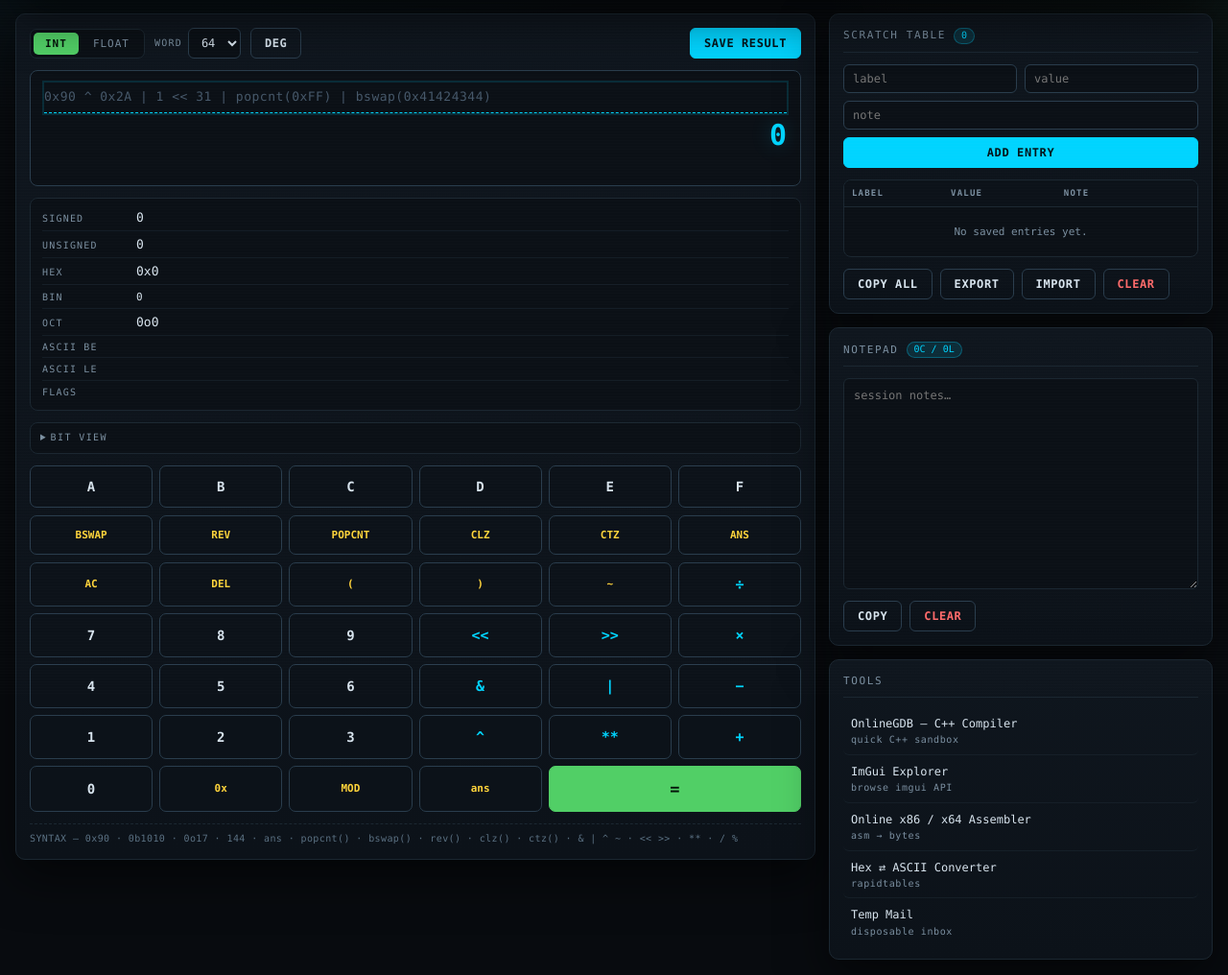
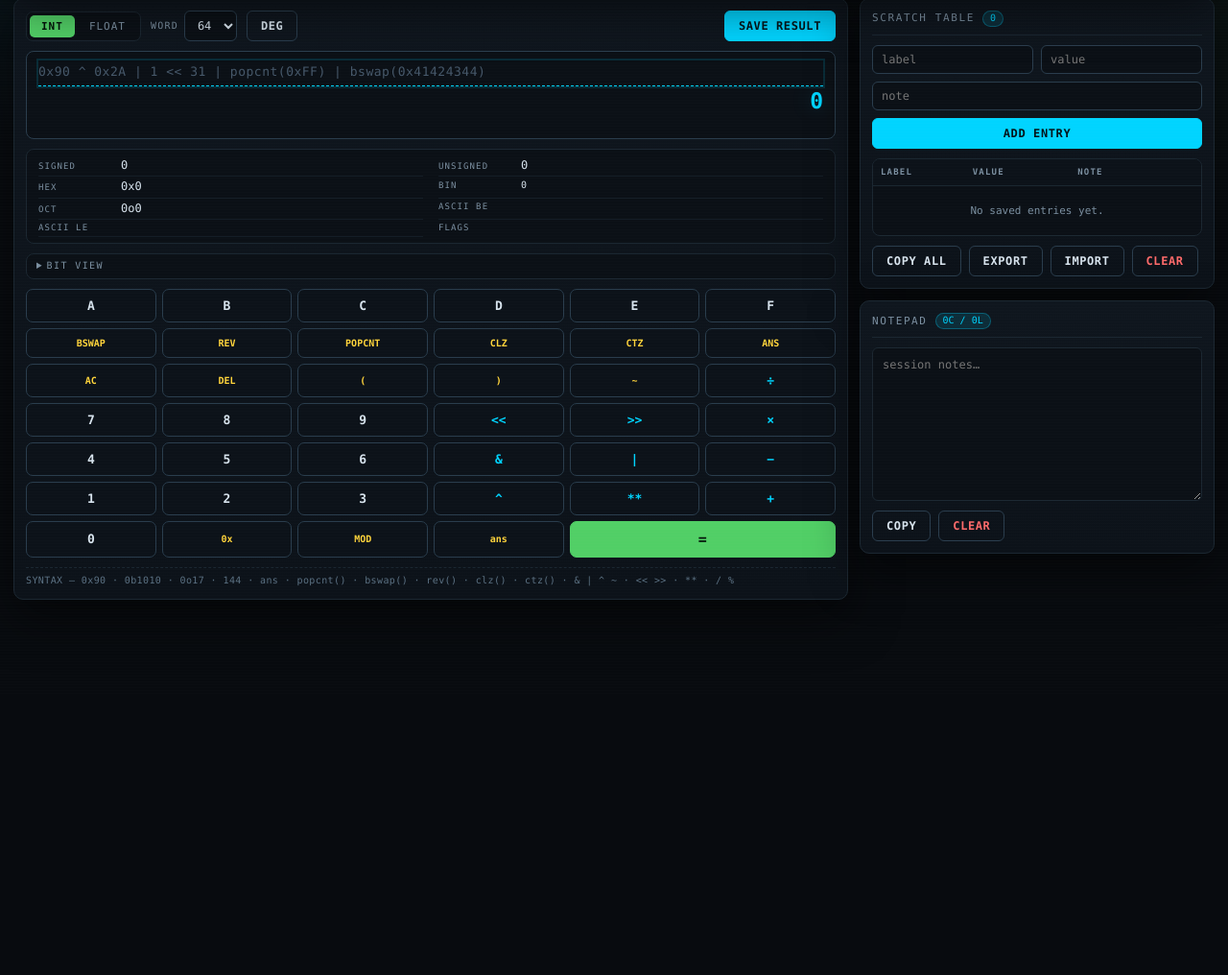
Before and after one commit to themaoci/recalc, a plain HTML site: page index.html in a window 1280 px wide. Shown: the part 76-1092 px from the top of the page at 96% size. After the commit the page ends 800 px from the top, so only its background shows below. Drawn offline with Linux system fonts and the light colour scheme.

Commit message:
Compact layout for 1080p, tools dropdown only

```diff
--- a/index.html
+++ b/index.html
@@ -208,11 +208,12 @@
                         <button class="Btn" id="num-save">SAVE</button>
                         <button class="Btn Ghost" id="num-clear">CLEAR</button>
                     </div>
-                    <div class="KVGrid" id="num-out"></div>
+                    <div class="KVGrid TwoCol" id="num-out"></div>
                 </div>
 
                 <div class="Block">
                     <h3 class="BlockTitle">TEXT ⇄ BYTES</h3>
+                    <div class="PaneGrid">
                     <div class="Pane">
                         <div class="PaneHead"><span>TEXT</span></div>
                         <textarea id="pane-text" class="PaneArea" spellcheck="false" autocomplete="off" rows="2"></textarea>
@@ -241,6 +242,7 @@
                         <div class="PaneHead"><span>URL ENCODED</span></div>
                         <textarea id="pane-url" class="PaneArea" spellcheck="false" autocomplete="off" rows="2"></textarea>
                     </div>
+                    </div>
                     <div class="Row">
                         <button class="Btn" id="conv-save-bytes">SAVE HEX BYTES</button>
                         <button class="Btn Ghost" id="conv-clear">CLEAR ALL</button>
@@ -249,7 +251,7 @@
 
                 <div class="Block">
                     <h3 class="BlockTitle">HASH / CHECKSUM <span class="Muted">— of TEXT pane bytes</span></h3>
-                    <div class="KVGrid">
+                    <div class="KVGrid TwoCol">
                         <div class="KV"><span class="K">CRC32</span><span class="V Val" id="hash-crc32">—</span></div>
                         <div class="KV"><span class="K">SHA-1</span><span class="V Val Wrap" id="hash-sha1">—</span></div>
                         <div class="KV"><span class="K">SHA-256</span><span class="V Val Wrap" id="hash-sha256">—</span></div>
@@ -296,16 +298,6 @@
                 </div>
             </section>
 
-            <section class="Panel">
-                <div class="PanelHead">TOOLS</div>
-                <ul class="ToolList">
-                    <li><a href="https://www.onlinegdb.com/online_c++_compiler" target="_blank" rel="noopener noreferrer">OnlineGDB — C++ Compiler</a><span class="Muted">quick C++ sandbox</span></li>
-                    <li><a href="https://pthom.github.io/imgui_explorer/?lib=imgui" target="_blank" rel="noopener noreferrer">ImGui Explorer</a><span class="Muted">browse imgui API</span></li>
-                    <li><a href="https://defuse.ca/online-x86-assembler.htm" target="_blank" rel="noopener noreferrer">Online x86 / x64 Assembler</a><span class="Muted">asm → bytes</span></li>
-                    <li><a href="https://www.rapidtables.com/convert/number/hex-to-ascii.html" target="_blank" rel="noopener noreferrer">Hex ⇄ ASCII Converter</a><span class="Muted">rapidtables</span></li>
-                    <li><a href="https://temp-mail.org/en/" target="_blank" rel="noopener noreferrer">Temp Mail</a><span class="Muted">disposable inbox</span></li>
-                </ul>
-            </section>
         </aside>
     </main>
 </div>
--- a/styles.css
+++ b/styles.css
@@ -53,10 +53,10 @@ body::before {
 .App {
     max-width: 1480px;
     margin: 0 auto;
-    padding: 16px;
+    padding: 10px 14px;
     display: flex;
     flex-direction: column;
-    gap: 14px;
+    gap: 10px;
 }
 
 .hidden {
@@ -68,13 +68,13 @@ body::before {
     align-items: center;
     gap: 14px;
     flex-wrap: wrap;
-    padding: 10px 14px;
+    padding: 7px 12px;
     background: linear-gradient(180deg, var(--panel), var(--panel-2));
     border: 1px solid var(--border);
     border-radius: var(--radius);
     box-shadow: var(--shadow);
     position: sticky;
-    top: 8px;
+    top: 6px;
     z-index: 60;
     backdrop-filter: blur(8px);
 }
@@ -250,8 +250,8 @@ body::before {
 
 .Layout {
     display: grid;
-    grid-template-columns: minmax(0, 1fr) 400px;
-    gap: 14px;
+    grid-template-columns: minmax(0, 1fr) 370px;
+    gap: 12px;
     align-items: start;
 }
 
@@ -259,7 +259,7 @@ body::before {
 .Side {
     display: flex;
     flex-direction: column;
-    gap: 14px;
+    gap: 12px;
     min-width: 0;
 }
 
@@ -268,10 +268,10 @@ body::before {
     border: 1px solid var(--border);
     border-radius: var(--radius);
     box-shadow: var(--shadow);
-    padding: 14px;
+    padding: 12px;
     display: flex;
     flex-direction: column;
-    gap: 12px;
+    gap: 10px;
     min-width: 0;
 }
 
@@ -376,22 +376,22 @@ body::before {
     background: var(--bg-2);
     border: 1px solid var(--border-bright);
     border-radius: 8px;
-    padding: 12px 14px;
+    padding: 9px 12px;
     display: flex;
     flex-direction: column;
-    gap: 6px;
+    gap: 3px;
     min-width: 0;
 }
 
 .ExprInput {
     width: 100%;
     font-family: var(--mono);
-    font-size: 16px;
+    font-size: 15px;
     color: var(--text);
     background: transparent;
     border: none;
     border-bottom: 1px dashed var(--border-bright);
-    padding: 4px 0 8px;
+    padding: 2px 0 6px;
     outline: none;
     letter-spacing: 0.5px;
 }
@@ -402,22 +402,22 @@ body::before {
 }
 
 .ResultBig {
-    font-size: 30px;
+    font-size: 23px;
     font-weight: 700;
     color: var(--accent);
     text-align: right;
     word-break: break-all;
     text-shadow: 0 0 22px rgba(0, 212, 255, 0.22);
     cursor: pointer;
-    line-height: 1.15;
-    min-height: 36px;
+    line-height: 1.1;
+    min-height: 26px;
 }
 
 .ResultStatus {
     text-align: right;
-    font-size: 11px;
+    font-size: 10px;
     color: var(--muted);
-    min-height: 15px;
+    min-height: 13px;
 }
 
 .ResultStatus.error {
@@ -426,31 +426,39 @@ body::before {
 
 .ResultGrid {
     display: grid;
-    gap: 2px;
+    grid-template-columns: repeat(2, minmax(0, 1fr));
+    column-gap: 16px;
+    row-gap: 0;
     background: var(--bg-2);
     border: 1px solid var(--border);
     border-radius: 8px;
-    padding: 8px 12px;
+    padding: 6px 12px;
     min-width: 0;
 }
 
 .KVGrid {
     display: grid;
-    gap: 2px;
+    gap: 0 10px;
     background: var(--bg-2);
     border: 1px solid var(--border);
     border-radius: 8px;
-    padding: 8px 12px;
+    padding: 6px 12px;
     min-width: 0;
+}
+
+.KVGrid.TwoCol {
+    grid-template-columns: repeat(2, minmax(0, 1fr));
+    column-gap: 16px;
 }
 
 .KV {
     display: grid;
-    grid-template-columns: 88px minmax(0, 1fr);
-    gap: 10px;
+    grid-template-columns: 78px minmax(0, 1fr);
+    gap: 8px;
     align-items: baseline;
-    padding: 3px 0;
+    padding: 2px 0;
     border-bottom: 1px solid rgba(27, 39, 49, 0.6);
+    min-width: 0;
 }
 
 .KV:last-child {
@@ -458,21 +466,21 @@ body::before {
 }
 
 .K {
-    font-size: 10px;
-    letter-spacing: 1.2px;
+    font-size: 9px;
+    letter-spacing: 1.1px;
     color: var(--muted);
     text-transform: uppercase;
 }
 
 .V {
-    font-size: 13px;
+    font-size: 12px;
     word-break: break-all;
     min-width: 0;
 }
 
 .V.Wrap {
-    font-size: 11px;
-    line-height: 1.5;
+    font-size: 10px;
+    line-height: 1.4;
 }
 
 .Val {
@@ -489,7 +497,7 @@ body::before {
     border: 1px solid var(--border);
     border-radius: 8px;
     background: var(--bg-2);
-    padding: 8px 10px;
+    padding: 5px 10px;
 }
 
 .Bits summary {
@@ -537,12 +545,12 @@ body::before {
 .PadWrap {
     display: flex;
     flex-direction: column;
-    gap: 8px;
+    gap: 6px;
 }
 
 .Pad {
     display: grid;
-    gap: 7px;
+    gap: 6px;
 }
 
 .PadSix {
@@ -555,9 +563,9 @@ body::before {
 
 .Key {
     font-family: var(--mono);
-    font-size: 14px;
+    font-size: 13px;
     font-weight: 600;
-    padding: 13px 4px;
+    padding: 9px 4px;
     border-radius: 7px;
     border: 1px solid var(--border-bright);
     background: var(--panel-2);
@@ -580,13 +588,13 @@ body::before {
 }
 
 .KeyFn {
-    font-size: 11px;
+    font-size: 10px;
     color: var(--amber);
 }
 
 .KeyOp {
     color: var(--accent);
-    font-size: 15px;
+    font-size: 13px;
 }
 
 .PadSix .KeyEq {
@@ -597,7 +605,7 @@ body::before {
     background: var(--green);
     border-color: var(--green);
     color: #04140a;
-    font-size: 17px;
+    font-size: 15px;
 }
 
 .KeyEq:hover {
@@ -610,18 +618,24 @@ body::before {
     color: #5b7183;
     letter-spacing: 0.4px;
     border-top: 1px dashed var(--border);
-    padding-top: 8px;
+    padding-top: 6px;
     word-break: break-word;
 }
 
 .Block {
     display: flex;
     flex-direction: column;
-    gap: 10px;
+    gap: 8px;
     border: 1px solid var(--border);
     border-radius: 8px;
-    padding: 12px;
+    padding: 10px;
     background: rgba(8, 11, 15, 0.35);
+}
+
+.PaneGrid {
+    display: grid;
+    grid-template-columns: repeat(2, minmax(0, 1fr));
+    gap: 8px;
 }
 
 .BlockTitle {
@@ -681,7 +695,7 @@ body::before {
     padding: 8px 10px;
     outline: none;
     resize: vertical;
-    min-height: 52px;
+    min-height: 40px;
     transition: var(--transition);
     word-break: break-all;
 }
@@ -692,9 +706,9 @@ body::before {
 }
 
 .Notepad {
-    min-height: 220px;
+    min-height: 160px;
     resize: vertical;
-    line-height: 1.55;
+    line-height: 1.5;
 }
 
 .FormGrid {
@@ -711,7 +725,7 @@ body::before {
     border: 1px solid var(--border);
     border-radius: 8px;
     overflow: auto;
-    max-height: 340px;
+    max-height: 250px;
     background: var(--bg-2);
 }
 
@@ -808,42 +822,6 @@ body::before {
     text-align: center;
     color: var(--muted);
     font-size: 11px;
-}
-
-.ToolList {
-    list-style: none;
-    display: flex;
-    flex-direction: column;
-    gap: 2px;
-}
-
-.ToolList li {
-    display: flex;
-    flex-direction: column;
-    gap: 1px;
-    padding: 7px 8px;
-    border-radius: 6px;
-    border-bottom: 1px solid rgba(27, 39, 49, 0.6);
-    transition: var(--transition);
-}
-
-.ToolList li:last-child {
-    border-bottom: none;
-}
-
-.ToolList li:hover {
-    background: rgba(0, 212, 255, 0.05);
-}
-
-.ToolList a {
-    color: var(--text);
-    text-decoration: none;
-    font-size: 12px;
-}
-
-.ToolList a:hover {
-    color: var(--accent);
-    text-decoration: underline dotted;
 }
 
 .Toast {
@@ -1022,8 +1000,14 @@ body::before {
         font-size: 9px;
     }
 
+    .ResultGrid,
+    .KVGrid.TwoCol,
+    .PaneGrid {
+        grid-template-columns: minmax(0, 1fr);
+    }
+
     .Notepad {
-        min-height: 160px;
+        min-height: 140px;
     }
 }
 
```
